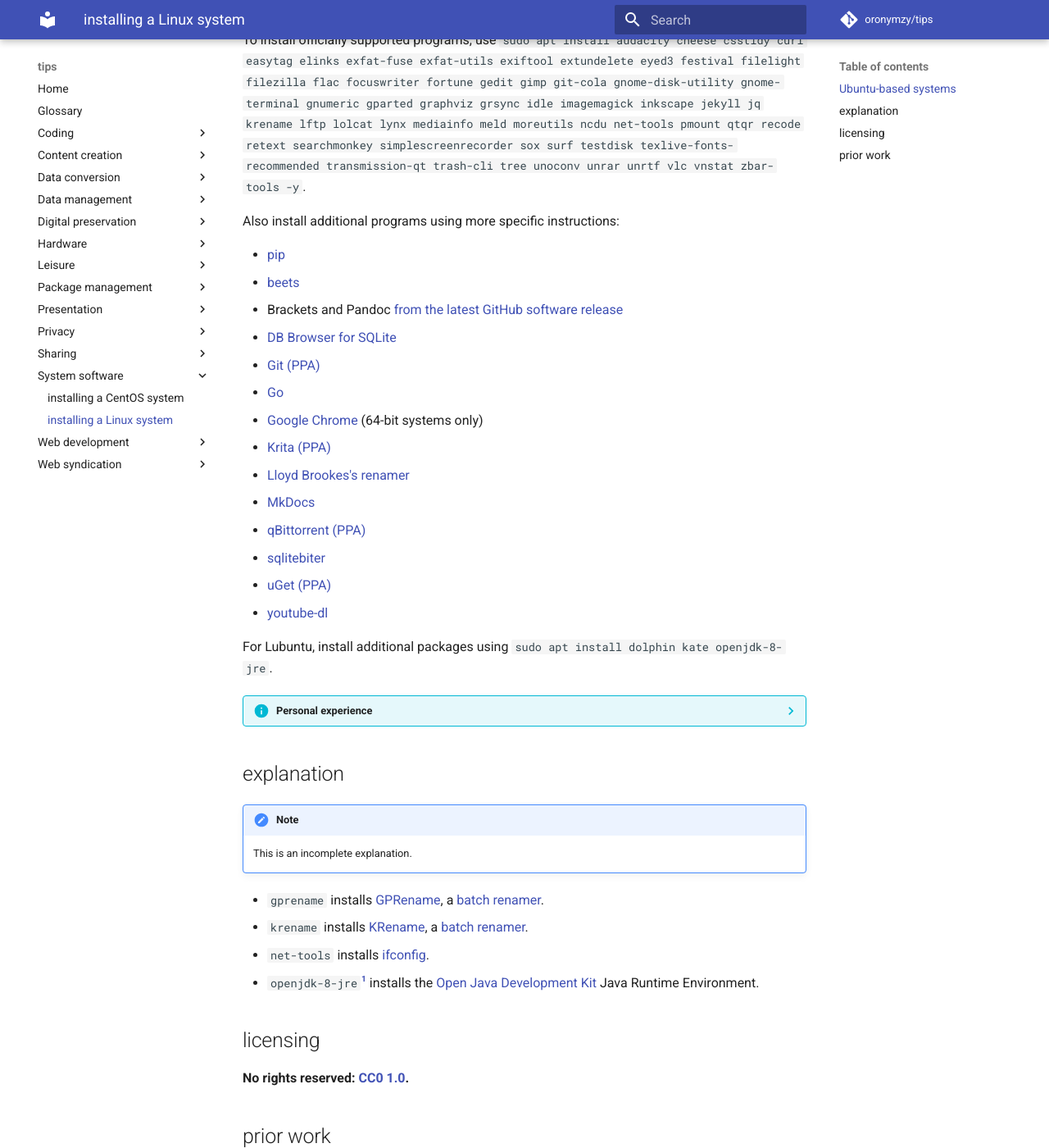
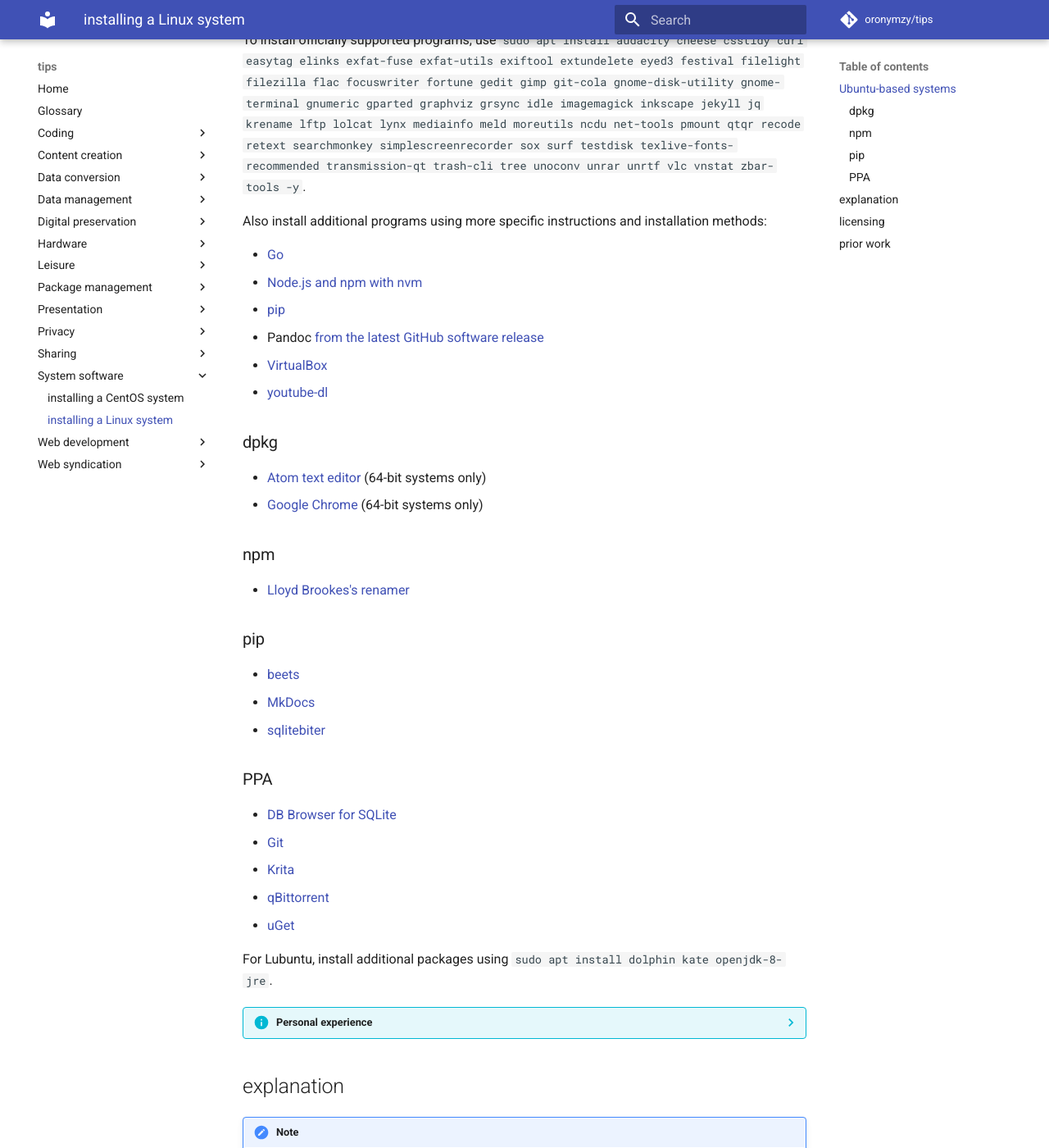
Before and after one commit to oronymzy/tips, an MkDocs documentation site: the page built from docs/insLnxS.md, in a window 1280 px wide and 1400 px high, scrolled down 262 px. Shown: the whole window at 82% size. Built offline with MkDocs 1.6.1 and Material for MkDocs 9.7.7, drawn with Linux system fonts in a browser that asks for light colours; comment, search, counter and statistics services are not loaded.

Commit message:
Sort additional programs into sections by installation method

```diff
--- a/docs/insLnxS.md
+++ b/docs/insLnxS.md
@@ -5,22 +5,34 @@ To install updates, use `sudo apt update && sudo apt full-upgrade && sudo apt au
 
 To install officially supported programs, use `sudo apt install audacity cheese csstidy curl easytag elinks exfat-fuse exfat-utils exiftool extundelete eyed3 festival filelight filezilla flac focuswriter fortune gedit gimp git-cola gnome-disk-utility gnome-terminal gnumeric gparted graphviz grsync idle imagemagick inkscape jekyll jq krename lftp lolcat lynx mediainfo meld moreutils ncdu net-tools pmount qtqr recode retext searchmonkey simplescreenrecorder sox surf testdisk texlive-fonts-recommended transmission-qt trash-cli tree unoconv unrar unrtf vlc vnstat zbar-tools -y`.
 
-Also install additional programs using more specific instructions:
+Also install additional programs using more specific instructions and installation methods:
 
+- [Go](instlGo.md)
+- [Node.js and npm with nvm](inNjspv.md)
 - [pip](instpip.md)
+
+- Pandoc [from the latest GitHub software release](islGHsr.md)
+- [VirtualBox](instVBx.md)
+- [youtube-dl](insytdl.md)
+
+### dpkg
+- [Atom text editor](insAtom.md) (64-bit systems only)
+- [Google Chrome](insGCrm.md) (64-bit systems only)
+
+### npm
+- [Lloyd Brookes's renamer](inLBrnm.md)
+
+### pip
 - [beets](insbeet.md)
-- Brackets and Pandoc [from the latest GitHub software release](islGHsr.md)
+- [MkDocs](insMkDc.md)
+- [sqlitebiter](inqbitr.md)
+
+### PPA
 - [DB Browser for SQLite](inDBSQL.md)
-- [Git (PPA)](instGit.md)
-- [Go](instlGo.md)
-- [Google Chrome](insGCrm.md) (64-bit systems only)
-- [Krita (PPA)](insKrta.md)
-- [Lloyd Brookes's renamer](inLBrnm.md)
-- [MkDocs](insMkDc.md)
-- [qBittorrent (PPA)](insqBtr.md)
-- [sqlitebiter](inqbitr.md)
-- [uGet (PPA)](instuGt.md)
-- [youtube-dl](insytdl.md)
+- [Git](instGit.md)
+- [Krita](insKrta.md)
+- [qBittorrent](insqBtr.md)
+- [uGet](instuGt.md)
 
 For Lubuntu, install additional packages using `sudo apt install dolphin kate openjdk-8-jre`.
 
```
